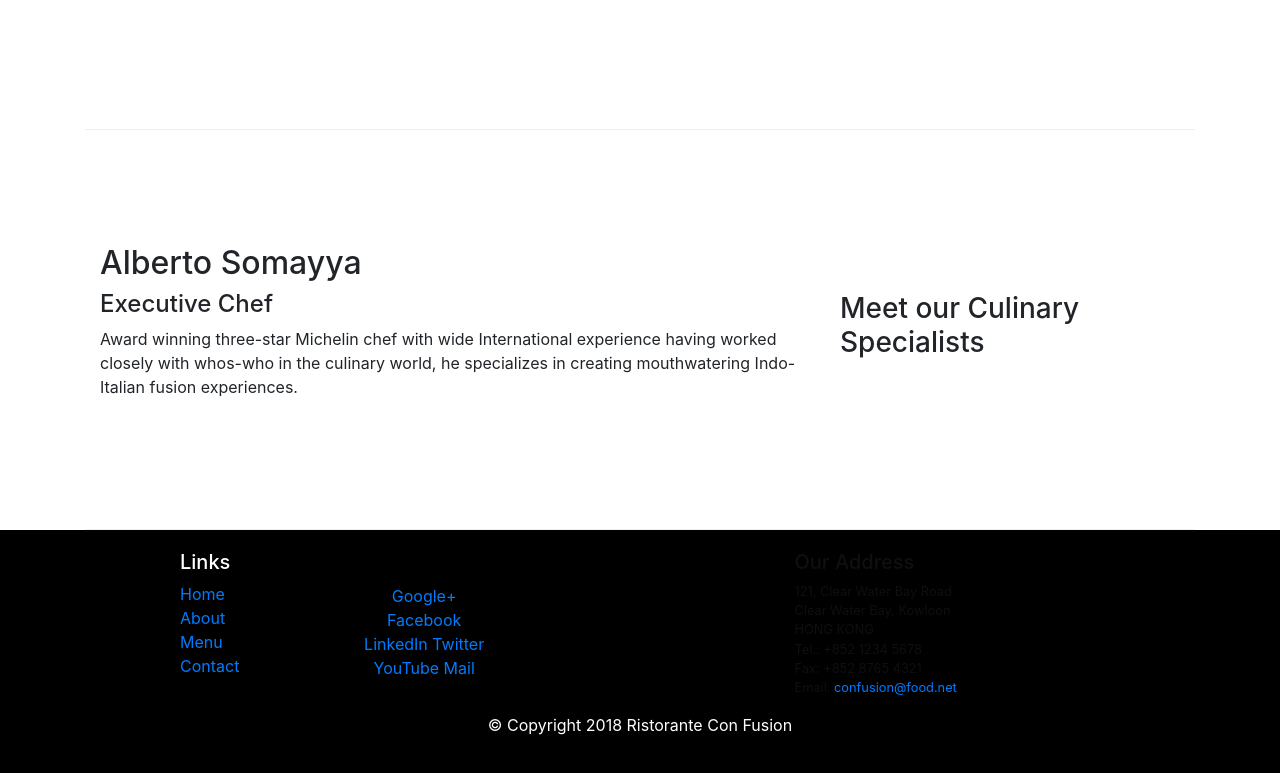
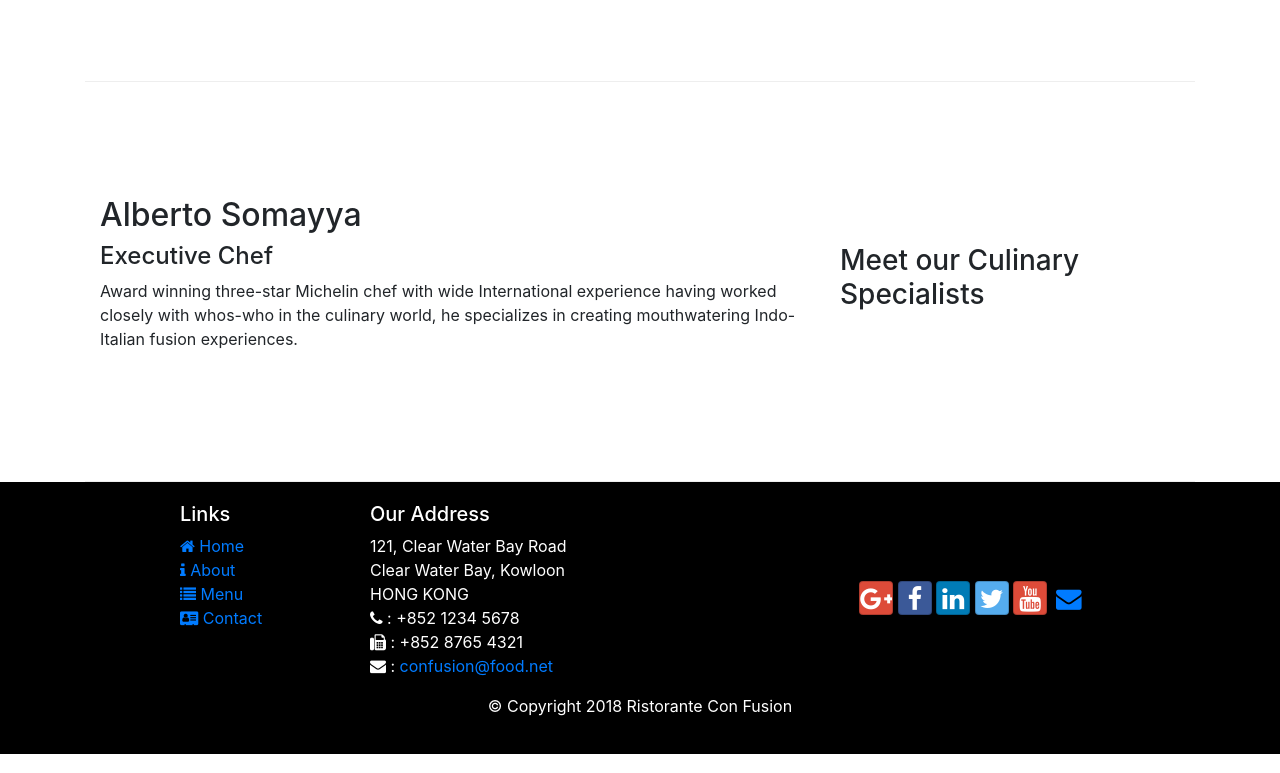
Before and after one commit to devesh2108/conFusion, a website: page index.html in a window 1280 px wide. Shown: the part 952-1725 px from the top of the page. Drawn offline with nearby package versions, Linux system fonts and the light colour scheme.

Commit message:
Icon Fonts

```diff
--- a/index.html
+++ b/index.html
@@ -10,6 +10,8 @@
         <!-- Bootstrap CSS -->
         <link rel="stylesheet" href="node_modules/bootstrap/dist/css/bootstrap.min.css">
         <link rel="stylesheet" href="./css/styles.css">
+        <link rel="stylesheet" href="./node_modules/font-awesome/css/font-awesome.min.css">
+        <link rel="stylesheet" href="./node_modules/bootstrap-social/bootstrap-social.css">
     <title>Ristorante Con Fusion</title>
 </head>
 
@@ -19,10 +21,10 @@
                    <a class="navbar-brand" href="./index.html">Ristorante Con Fusion</a>
                    <div class="collapse navbar-collapse" id="Navbar">
                         <ul class="navbar-nav mr-auto">
-                        <li class="nav-item active"><a class="nav-link" href="./index.html">Home</a></li>
-                        <li class="nav-item"><a class="nav-link" href="./aboutus.html">About</a></li>
-                        <li class="nav-item"><a class="nav-link" href="#">Menu</a></li>
-                        <li class="nav-item"><a class="nav-link" href="#">Contact</a></li>
+                        <li class="nav-item active"><a class="nav-link" href="./index.html"><span class="fa fa-home fa-lg"></span> Home</a></li>
+                        <li class="nav-item"><a class="nav-link" href="./aboutus.html"><span class="fa fa-info fa-lg"></span> About</a></li>
+                        <li class="nav-item"><a class="nav-link" href="#"><span class="fa fa-list fa-lg"></span> Menu</a></li>
+                        <li class="nav-item"><a class="nav-link" href="#"><span class="fa fa-address- fa-lg"></span> Contact</a></li>
                     </ul>
                 </div>
                 </div>
@@ -36,7 +38,7 @@
         <div class="container">
             <div class="row row-header">
                 <div class="col-12 col-sm-6">
-                <br><br><h1>Ristorante con Fusion</h1>
+                <h1>Ristorante con Fusion</h1>
                     <p>We take inspiration from the World's best cuisines, and create a unique fusion experience. Our lipsmacking creations will tickle your culinary senses!</p>
                 </div>
                 <div class="col-12 col-sm">
@@ -85,31 +87,31 @@
                 <div class="col-12 order-sm-first offset-1 col-sm-2">
                     <h5>Links</h5>
                     <ul class="list-unstyled">
-                        <li><a href="#">Home</a></li>
-                        <li><a href="#">About</a></li>
-                        <li><a href="#">Menu</a></li>
-                        <li><a href="#">Contact</a></li>
+                        <li><a href="#"><i class="fa fa-home"></i> Home</a></li>
+                        <li><a href="aboutus.html"><i class="fa fa-info"></i> About</a></li>
+                        <li><a href="#"><i class="fa fa-list"></i> Menu</a></li>
+                        <li><a href="#"><i class="fa fa-address-card"></i> Contact</a></li>
                     </ul>
                 </div>
-                <div class="col-12 order-sm-last col-sm-4 address align-self-center">
+                <div class="col-12 col-sm-4 align-self-center">
                     <h5>Our Address</h5>
                     <address>
 		              121, Clear Water Bay Road<br>
 		              Clear Water Bay, Kowloon<br>
 		              HONG KONG<br>
-		              Tel.: +852 1234 5678<br>
-		              Fax: +852 8765 4321<br>
-		              Email: <a href="mailto:confusion@food.net">confusion@food.net</a>
+		              <i class="fa fa-phone"></i> : +852 1234 5678<br>
+		              <i class="fa fa-fax"></i> : +852 8765 4321<br>
+		              <i class="fa fa-envelope"></i> : <a href="mailto:confusion@food.net">confusion@food.net</a>
 		           </address>
                 </div>
-                <div class="row align-items-center text-center">
-                    <div class="col-12 order-sm-second col-sm-5">
-                        <a href="http://google.com/+">Google+</a>
-                        <a href="http://www.facebook.com/profile.php?id=">Facebook</a>
-                        <a href="http://www.linkedin.com/in/">LinkedIn</a>
-                        <a href="http://twitter.com/">Twitter</a>
-                        <a href="http://youtube.com/">YouTube</a>
-                        <a href="mailto:">Mail</a>
+                <div class="col-12 order-sm-second col-sm-5 align-self-center">
+                    <div class="text-center">
+                        <a class="btn btn-social-icon btn-google" href="http://google.com/+"><i class="fa fa-google-plus fa-lg"></i></a>
+                        <a class="btn btn-social-icon btn-facebook" href="http://www.facebook.com/profile.php?id="><i class="fa fa-facebook fa-lg"></i></a>
+                        <a class="btn btn-social-icon btn-linkedin" href="http://www.linkedin.com/in/"><i class="fa fa-linkedin fa-lg"></i></a>
+                        <a class="btn btn-social-icon btn-twitter" href="http://twitter.com/"><i class="fa fa-twitter fa-lg"></i></a>
+                        <a class="btn btn-social-icon btn-google" href="http://youtube.com/"><i class="fa fa-youtube fa-lg"></i></a>
+                        <a class="btn btn-social-icon" href="mailto:"><i class="fa fa-envelope"></i></a>
                     </div>
                 </div>
            </div>
--- a/package.json
+++ b/package.json
@@ -15,6 +15,8 @@
   },
   "dependencies": {
     "bootstrap": "^4.0.0",
+    "bootstrap-social": "^5.1.1",
+    "font-awesome": "^4.7.0",
     "jquery": "^3.3.1",
     "popper.js": "^1.12.9"
   }
```
Also changed, not shown: aboutus.html (+23 -19 lines), 1 other file.
